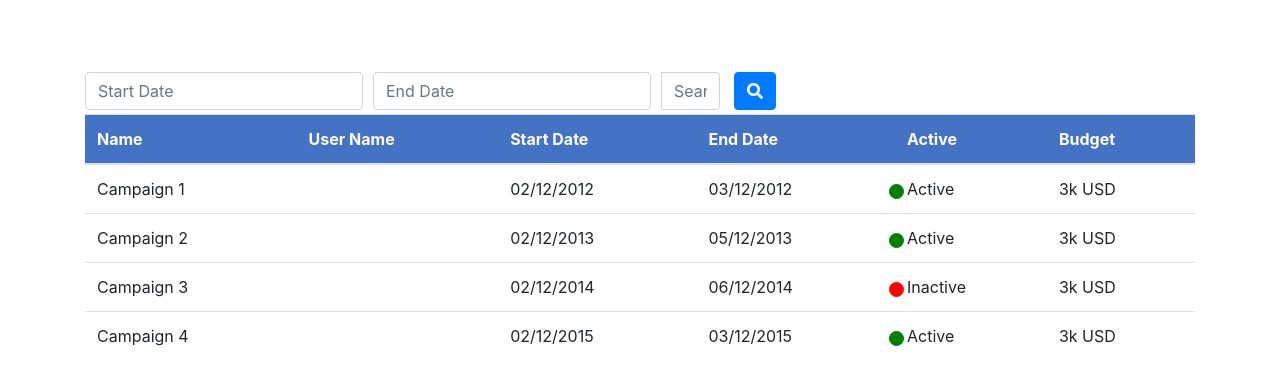
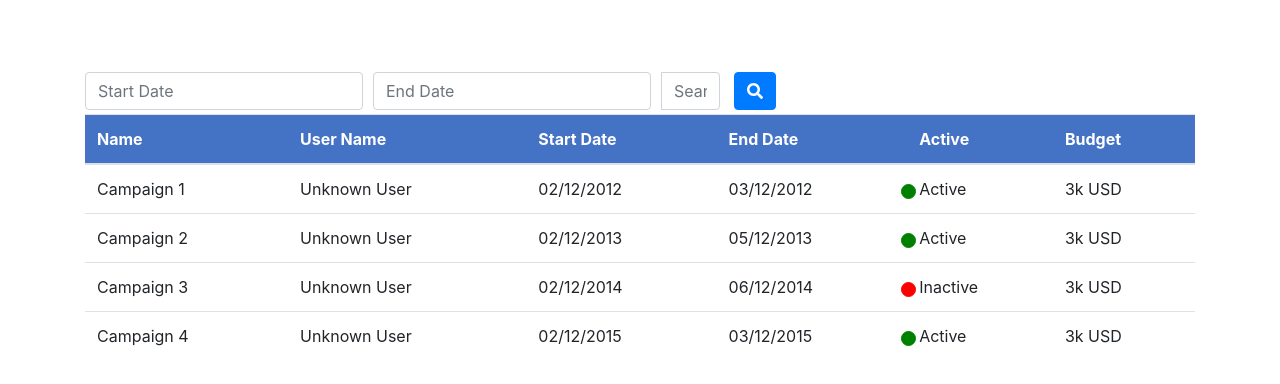
Before and after one commit to anujsharma-bbd/adword-demo, a React (Create React App) app: page /#/campaigns-list in a window 1280 px wide. Shown: the top 384 px of the page. Built offline with nearby package versions, Linux system fonts and the light colour scheme; no server answers.

Commit message:
added filter fuctionality

```diff
--- a/src/components/campaigns/campaigns-list.component.js
+++ b/src/components/campaigns/campaigns-list.component.js
@@ -45,7 +45,7 @@ class CampaignsListComponent extends React.Component {
             <br />
             <br />
             <FilterComponent setFilters={this.onChangeFilters} />
-            <CampaignsTableComponent list={this.props.filteredList} />
+            <CampaignsTableComponent list={this.props.filteredList} users={this.props.model.users} />
          </div >
       );
    }
@@ -62,9 +62,9 @@ const getFilteredList = (list, filter, users) => {
       })
    }
    if (filter.byName) {
-      let existedUser = users.find(item => item.name.toLowerCase().indexOf(filter.byName.toLowerCase() !== -1));
+      let existedUser = users.find(item => item.name.toLowerCase().indexOf(filter.byName.toLowerCase()) !== -1);
       if (!(existedUser)) {
-         return filtered;
+         return [];
       }
       filtered = filtered.filter(item => item.userId === existedUser.id);
    }
--- a/src/components/campaigns/campaigns-table.component.js
+++ b/src/components/campaigns/campaigns-table.component.js
@@ -2,7 +2,12 @@ import React from 'react';
 import { StatusComponent } from '../../shared/components/status.component';
 import Moment from 'react-moment';
 
-export const CampaignsTableComponent = ({ list }) => {
+export const CampaignsTableComponent = ({ list, users }) => {
+
+   const getUserName = (userID) => {
+      let user = users.find(x => x.id === userID);
+      return (user && user.name) || 'Unknown User';
+   }
    return (
       <div className="table-responsive">
          <table className="table">
@@ -42,7 +47,7 @@ export const CampaignsTableComponent = ({ list }) => {
                               {item.campaignName}
                            </td>
                            <td>
-                              {item.userName}
+                              {getUserName(item.userId)}
                            </td>
                            <td>
                               <Moment format="DD/MM/YYYY">
```
